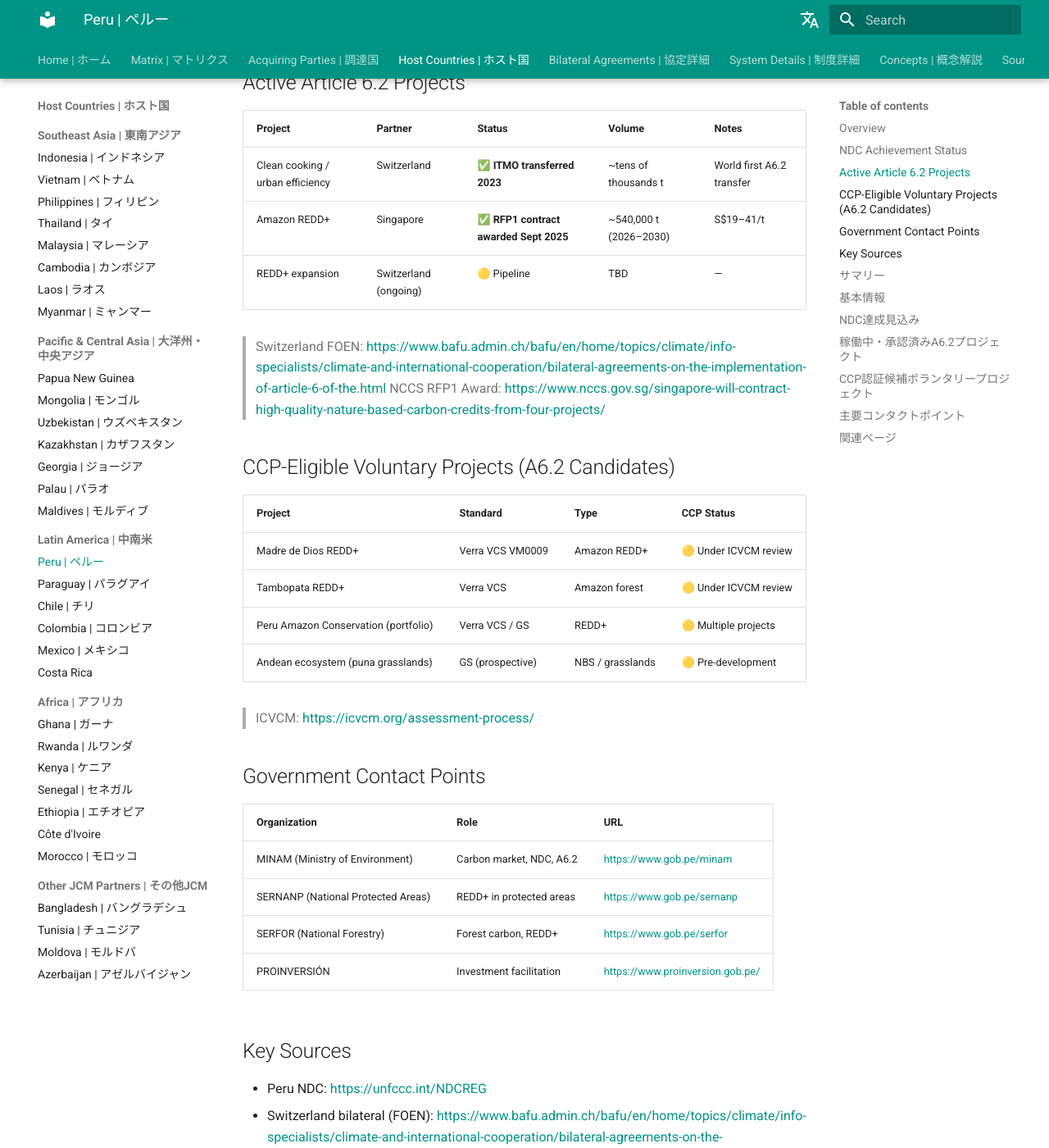
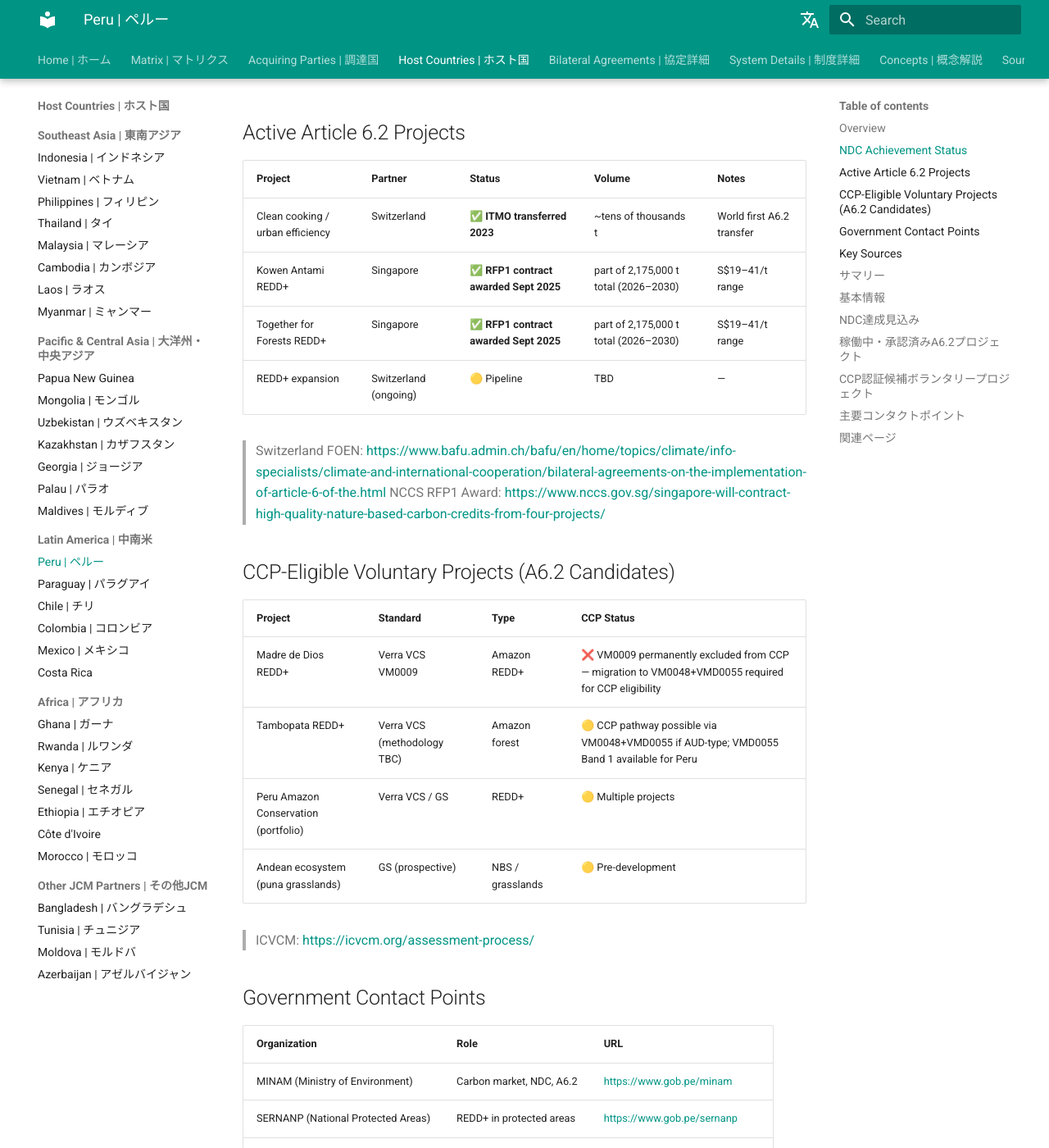
Before and after one commit to freeflowercarbon/article6-wiki, an MkDocs documentation site: the page built from wiki/countries/peru.md, in a window 1280 px wide and 1400 px high, scrolled down 1375 px. Shown: the whole window at 82% size. Built offline with MkDocs 1.6.1 and Material for MkDocs 9.7.7, drawn with Linux system fonts in a browser that asks for light colours; comment, search, counter and statistics services are not loaded; some of the changed text lies outside the part shown.

Commit message:
Fix Q&A-sourced corrections: Peru IA date, project names, VM0009 CCP status
- singapore_ia_system.md: Peru IA signing date corrected from "2024年"
  to "2025年4月1日" (signed April 1, 2025)
- peru.md (EN+JP): IA date corrected; RFP1 projects updated from
  "Amazon REDD+" to named projects: Kowen Antami REDD+ + Together for
  Forests REDD+ (part of 2,175,000 tCO2e total, ≈S$76M, 2026-2030);
  CCP table: Madre de Dios VM0009 marked permanently excluded (not
  "under ICVCM review"); Tambopata updated with VM0048 pathway note;
  footnote updated with ESG Today and S&P Global sources

Co-Authored-By: Claude Sonnet 4.6 <noreply@anthropic.com>

```diff
--- a/wiki/countries/peru.md
+++ b/wiki/countries/peru.md
@@ -11,14 +11,14 @@
     | NDC Target | 40% conditional / ~30% unconditional reduction vs. 2010 by 2030[^pendc] |
     | Carbon System | No ETS; MINAM carbon credit framework[^peminam] |
     | JCM (Japan) | — Not a JCM partner |
-    | Singapore IA | ✅ Signed 2024; **RFP1 contract: Amazon REDD+ (~540,000 t, 2026–2030)**[^pesg] |
+    | Singapore IA | ✅ Signed **April 1, 2025**; **RFP1 contract: 2 projects (Kowen Antami REDD+ + Together for Forests REDD+), 2026–2030**[^pesg] |
     | Switzerland | ✅ Signed 2020; **World's 1st A6.2 ITMO transfer (2023)**[^pech] |
     | CA Framework | ✅ Operational — most mature in Latin America[^peca] |
     | Key Ministry | MINAM (Ministry of Environment)[^peminam] |
 
     [^pendc]: Peru NDC (2020): UNFCCC NDC Registry <https://www4.unfccc.int/sites/NDCStaging/Pages/Party.aspx?party=PER>
     [^peminam]: Peru MINAM (Ministerio del Ambiente): <https://www.gob.pe/minam>; carbon credit framework under SERNANP/SERFOR coordination
-    [^pesg]: Singapore-Peru IA (2024) + RFP Round 1 contract (Amazon REDD+, ~540,000 tCO₂e, 2026–2030, S$19–41/t): NCCS <https://www.nccs.gov.sg/singapore-will-contract-high-quality-nature-based-carbon-credits-from-four-projects/>; S&P Global price data <https://www.spglobal.com/commodity-insights/en/news-research/latest-news/energy-transition/022525-singapore-article-6-carbon-credit-tender-attracts-19-41mtco2e-price-offers>
+    [^pesg]: Singapore-Peru IA signed **April 1, 2025** (secondary source: Carbon Pulse); RFP Round 1 contract: Kowen Antami REDD+ and Together for Forests REDD+ (part of 2,175,000 tCO₂e total from 4 projects, ≈S$76M, 2026–2030): NCCS <https://www.nccs.gov.sg/singapore-will-contract-high-quality-nature-based-carbon-credits-from-four-projects/>; ESG Today <https://www.esgtoday.com/singapore-signs-deals-for-more-than-2-million-nature-based-carbon-credits/>; S&P Global <https://www.spglobal.com/commodity-insights/en/news-research/latest-news/energy-transition/022525-singapore-article-6-carbon-credit-tender-attracts-19-41mtco2e-price-offers>
     [^pech]: Switzerland-Peru bilateral (2020) + world's first A6.2 ITMO transfer (2023): FOEN <https://www.bafu.admin.ch/bafu/en/home/topics/climate/info-specialists/climate-and-international-cooperation/bilateral-agreements-on-the-implementation-of-article-6-of-the.html>; Carbon Pulse ITMO report (2023)
     [^peca]: Peru CA framework: Carbon Pulse / MINAM; most advanced in Latin America per World Bank PROGREEN
 
@@ -43,7 +43,8 @@
     | Project | Partner | Status | Volume | Notes |
     |---------|---------|--------|--------|-------|
     | Clean cooking / urban efficiency | Switzerland | ✅ **ITMO transferred 2023** | ~tens of thousands t | World first A6.2 transfer |
-    | Amazon REDD+ | Singapore | ✅ **RFP1 contract awarded Sept 2025** | ~540,000 t (2026–2030) | S$19–41/t |
+    | Kowen Antami REDD+ | Singapore | ✅ **RFP1 contract awarded Sept 2025** | part of 2,175,000 t total (2026–2030) | S$19–41/t range |
+    | Together for Forests REDD+ | Singapore | ✅ **RFP1 contract awarded Sept 2025** | part of 2,175,000 t total (2026–2030) | S$19–41/t range |
     | REDD+ expansion | Switzerland (ongoing) | 🟡 Pipeline | TBD | — |
 
     > Switzerland FOEN: <https://www.bafu.admin.ch/bafu/en/home/topics/climate/info-specialists/climate-and-international-cooperation/bilateral-agreements-on-the-implementation-of-article-6-of-the.html>
@@ -53,8 +54,8 @@
 
     | Project | Standard | Type | CCP Status |
     |---------|----------|------|-----------|
-    | Madre de Dios REDD+ | Verra VCS VM0009 | Amazon REDD+ | 🟡 Under ICVCM review |
-    | Tambopata REDD+ | Verra VCS | Amazon forest | 🟡 Under ICVCM review |
+    | Madre de Dios REDD+ | Verra VCS VM0009 | Amazon REDD+ | ❌ VM0009 permanently excluded from CCP — migration to VM0048+VMD0055 required for CCP eligibility |
+    | Tambopata REDD+ | Verra VCS (methodology TBC) | Amazon forest | 🟡 CCP pathway possible via VM0048+VMD0055 if AUD-type; VMD0055 Band 1 available for Peru |
     | Peru Amazon Conservation (portfolio) | Verra VCS / GS | REDD+ | 🟡 Multiple projects |
     | Andean ecosystem (puna grasslands) | GS (prospective) | NBS / grasslands | 🟡 Pre-development |
 
@@ -86,7 +87,7 @@
     | NDC目標 | 2030年に2010年比40%削減（条件付き）/ 約30%（無条件） |
     | 国内炭素制度 | ETS未導入；MINAM主導の炭素クレジット枠組み |
     | 主管省庁 | MINAM（環境省） |
-    | シンガポールIA | ✅ 2024年署名・**RFP1落札**（アマゾンREDD+） |
+    | シンガポールIA | ✅ **2025年4月1日署名**・**RFP1落札**（Kowen Antami REDD+ + Together for Forests REDD+） |
     | スイス二国間 | ✅ 2020年署名・**2023年ITMO移転済み（世界初）** |
     | CA体制 | ✅ 稼働中（ラテンアメリカ最成熟） |
 
@@ -103,14 +104,15 @@
     | プロジェクト | 相手 | 状況 | 規模 |
     |------------|------|------|------|
     | クリーンクッキング・省エネ | スイス | ✅ **ITMO移転済み（2023年）** | 数万t（非公表） |
-    | アマゾンREDD+ | シンガポール | ✅ **RFP1落札（2025年9月）** | 約54万t（2026〜2030年） |
+    | Kowen Antami REDD+ | シンガポール | ✅ **RFP1落札（2025年9月）** | 全4案件合計2,175,000 tの一部（2026〜2030年） |
+    | Together for Forests REDD+ | シンガポール | ✅ **RFP1落札（2025年9月）** | 全4案件合計2,175,000 tの一部（2026〜2030年） |
 
     ## CCP認証候補ボランタリープロジェクト
 
     | プロジェクト | 規格 | 種別 | CCP状況 |
     |------------|------|------|---------|
-    | Madre de Dios REDD+ | Verra VCS VM0009 | アマゾンREDD+ | 🟡 ICVCM審査中 |
-    | Tambopata REDD+ | Verra VCS | 熱帯林 | 🟡 ICVCM審査中 |
+    | Madre de Dios REDD+ | Verra VCS VM0009 | アマゾンREDD+ | ❌ VM0009はCCPから永久除外 — CCP取得にはVM0048+VMD0055への移行が必要 |
+    | Tambopata REDD+ | Verra VCS（方法論要確認） | 熱帯林 | 🟡 AUD型であればVM0048+VMD0055でCCP経路あり（ペルーはBand 1：即時利用可能） |
 
     ## 主要コンタクトポイント
 
```
Also changed, not shown: wiki/singapore_ia_system.md (+1 -1 lines).
